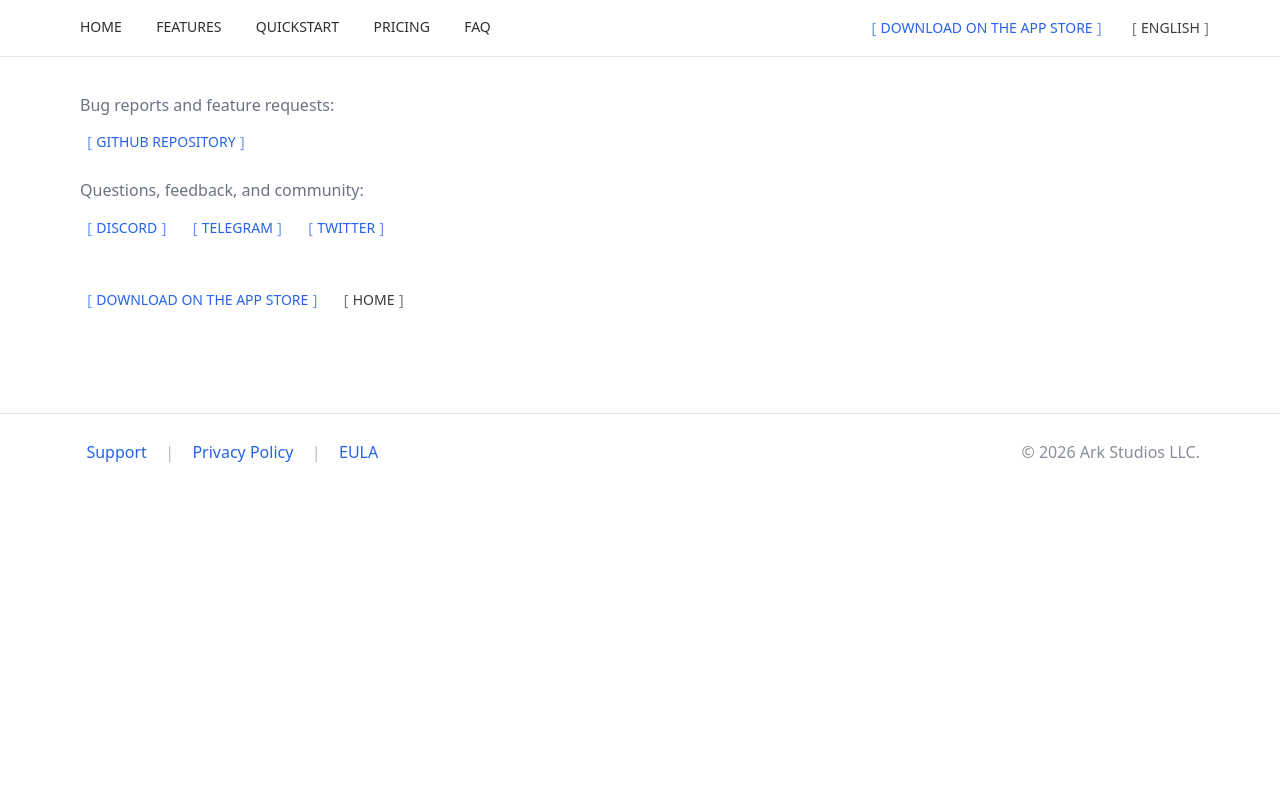
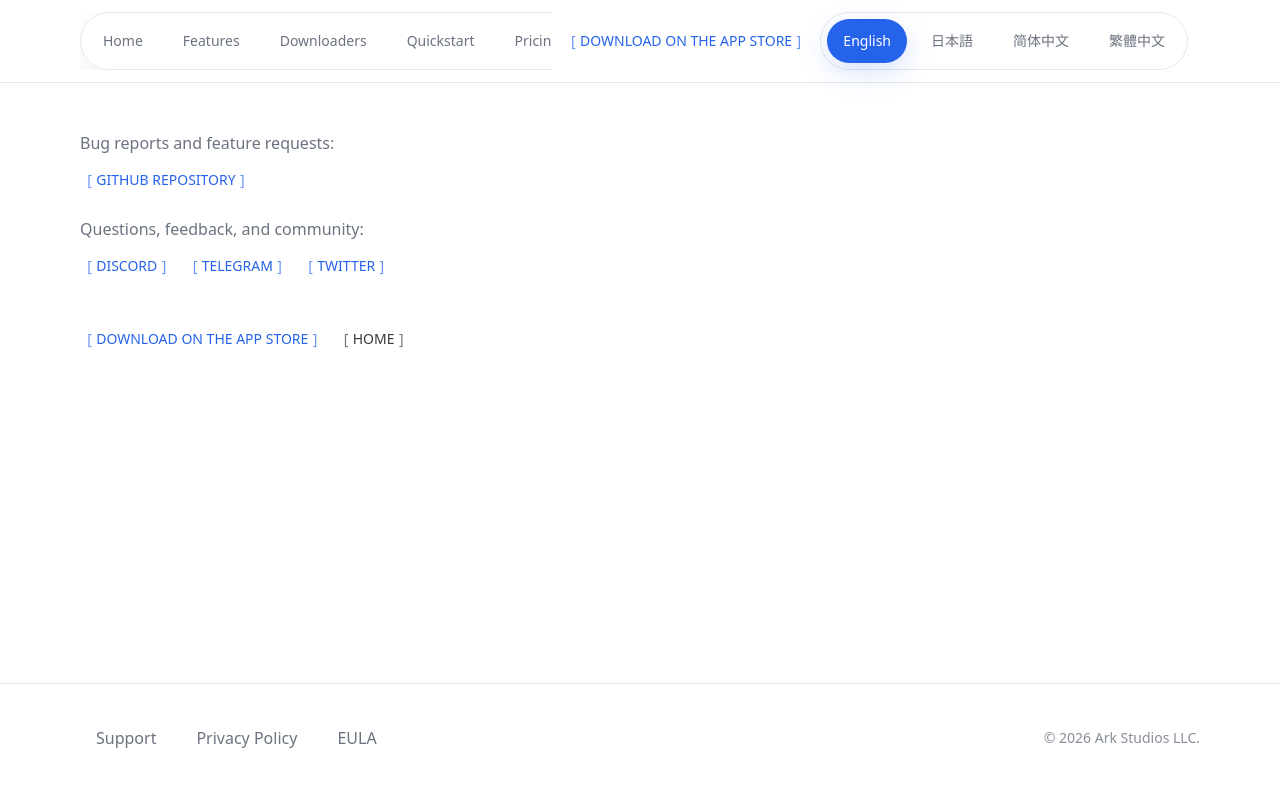
Before and after one commit to BitRemoteApp/bitremote-website, a Next.js app: page /en/support in a window 1280 px wide. Shown: the top 786 px of the page. Built offline with nearby package versions, Linux system fonts and the light colour scheme.

Commit message:
feat(06-02): redesign nav and locale chrome
- add persistent active states and downloaders anchor
- replace bracketed locale controls with calm rounded treatments

```diff
--- a/src/app/[locale]/layout.tsx
+++ b/src/app/[locale]/layout.tsx
@@ -21,7 +21,7 @@ export default async function LocaleLayout({
   const messages = getMessages(locale);
 
   return (
-    <div className="flex min-h-screen flex-col gap-9" data-locale={locale} lang={localeLang[locale]}>
+    <div className="flex min-h-screen flex-col gap-12" data-locale={locale} lang={localeLang[locale]}>
       <TextTabsNav
         locale={locale}
         messages={messages}
@@ -29,37 +29,31 @@ export default async function LocaleLayout({
 
       {children}
 
-      <footer className="border-t border-border pb-10 pt-6 text-text-secondary">
+      <footer className="mt-auto border-t border-border/80 bg-surface/40 pb-10 pt-8 text-text-secondary">
         <div className="mx-auto w-full max-w-6xl px-4">
-          <div className="flex flex-wrap items-center justify-between gap-x-5 gap-y-3 font-sans">
-            <nav className="flex flex-wrap items-center gap-x-3 gap-y-2" aria-label="Footer">
+          <div className="flex flex-col gap-5 font-sans md:flex-row md:items-center md:justify-between">
+            <nav className="flex flex-wrap items-center gap-2" aria-label="Footer">
               <a
-                className="inline-flex items-center px-[0.4rem] py-[0.15rem] text-accent no-underline transition-colors duration-150 hover:bg-accent hover:text-bg active:bg-accent active:text-bg"
+                className="inline-flex min-h-11 items-center rounded-full px-4 py-2 text-text-secondary no-underline transition-colors duration-150 hover:bg-surface hover:text-text-primary active:bg-surface"
                 href={localePath(locale, '/support/')}
               >
                 {messages.pages.support.title}
               </a>
-              <span aria-hidden="true" className="opacity-50">
-                |
-              </span>
               <a
-                className="inline-flex items-center px-[0.4rem] py-[0.15rem] text-accent no-underline transition-colors duration-150 hover:bg-accent hover:text-bg active:bg-accent active:text-bg"
+                className="inline-flex min-h-11 items-center rounded-full px-4 py-2 text-text-secondary no-underline transition-colors duration-150 hover:bg-surface hover:text-text-primary active:bg-surface"
                 href={localePath(locale, '/privacy/')}
               >
                 {messages.pages.privacy.title}
               </a>
-              <span aria-hidden="true" className="opacity-50">
-                |
-              </span>
               <a
-                className="inline-flex items-center px-[0.4rem] py-[0.15rem] text-accent no-underline transition-colors duration-150 hover:bg-accent hover:text-bg active:bg-accent active:text-bg"
+                className="inline-flex min-h-11 items-center rounded-full px-4 py-2 text-text-secondary no-underline transition-colors duration-150 hover:bg-surface hover:text-text-primary active:bg-surface"
                 href={localePath(locale, '/terms/')}
               >
                 {messages.pages.terms.title}
               </a>
             </nav>
 
-            <div className="opacity-80">© 2026 Ark Studios LLC.</div>
+            <div className="text-sm opacity-80">© 2026 Ark Studios LLC.</div>
           </div>
         </div>
       </footer>
--- a/src/components/TextTabsNav.tsx
+++ b/src/components/TextTabsNav.tsx
@@ -29,6 +29,8 @@ export function TextTabsNav({
   const pickerRef = useRef<HTMLDivElement | null>(null);
   const [isLocaleMenuOpen, setIsLocaleMenuOpen] = useState(false);
   const localeMenuId = useId();
+  const isHomePage = currentPathWithinLocale === '/';
+  const isDownloaderPage = currentPathWithinLocale.startsWith('/downloaders/');
 
   useEffect(() => {
     if (!isLocaleMenuOpen) {
@@ -57,48 +59,48 @@ export function TextTabsNav({
     };
   }, [isLocaleMenuOpen]);
 
-  // data-[active=true]:* classes are intentionally never applied.
-  // Tab items respond to hover only — there is no persistent "current page" highlight by design.
   const tabLinkClassName =
-    'relative inline-flex items-center px-[0.45rem] py-[0.15rem] font-sans text-sm uppercase text-text-primary opacity-[0.85] no-underline transition-colors duration-150 hover:bg-accent hover:text-bg hover:opacity-100 active:bg-accent active:text-bg active:opacity-100 data-[active=true]:bg-accent data-[active=true]:text-bg data-[active=true]:opacity-100';
+    'inline-flex min-h-11 items-center rounded-full px-4 py-2 font-sans text-sm font-medium text-text-secondary no-underline transition-colors duration-150 hover:bg-surface hover:text-text-primary active:bg-surface data-[active=true]:bg-accent data-[active=true]:text-white data-[active=true]:shadow-[0_10px_30px_rgba(37,99,235,0.18)]';
   const localeLinkBaseClassName =
-    'group inline-flex items-center px-[0.45rem] py-[0.15rem] font-sans text-sm uppercase no-underline select-none transition duration-150 hover:bg-accent hover:text-bg active:scale-[0.97] active:bg-accent active:text-bg';
+    'inline-flex min-h-11 items-center rounded-full px-4 py-2 font-sans text-sm font-medium no-underline select-none transition-colors duration-150';
 
   const localeLinkClassName = (isCurrent: boolean) =>
     isCurrent
-      ? 'text-accent'
-      : 'text-text-primary opacity-80 hover:opacity-100 active:opacity-100';
+      ? 'bg-accent text-white shadow-[0_10px_28px_rgba(37,99,235,0.18)]'
+      : 'text-text-secondary hover:bg-surface hover:text-text-primary active:bg-surface';
 
-  const localeBracketClassName =
-    'text-current opacity-70 transition-opacity group-hover:opacity-100 group-active:opacity-100';
+  const navItems = [
+    { href: homeHref, label: nav.home, isActive: isHomePage && !isLocaleMenuOpen },
+    { href: `${homeHref}#features`, label: nav.features, isActive: isHomePage },
+    { href: `${homeHref}#downloaders`, label: nav.downloaders, isActive: isHomePage || isDownloaderPage },
+    { href: `${homeHref}#how-it-works`, label: nav.quickstart, isActive: isHomePage },
+    { href: `${homeHref}#plus`, label: nav.subscription, isActive: isHomePage },
+    { href: `${homeHref}#faq`, label: nav.faq, isActive: isHomePage },
+  ] as const;
 
   return (
     <nav
-      className="sticky top-0 z-10 border-b border-border bg-[var(--bg-glass-92)] backdrop-blur"
+      className="sticky top-0 z-20 border-b border-border/80 bg-[var(--bg-glass-95)] backdrop-blur-xl"
       aria-label="Site"
     >
-      <div className="mx-auto flex w-full max-w-6xl flex-nowrap items-center gap-4 py-[0.9rem] whitespace-nowrap">
-        <div className="no-scrollbar min-w-0 flex-1 overflow-x-auto overflow-y-hidden [-webkit-overflow-scrolling:touch]">
-          <div className="inline-flex min-w-max flex-nowrap items-baseline gap-x-5 gap-y-3 pb-[0.1rem] pl-[0.55rem]">
-            <a className={tabLinkClassName} href={homeHref}>
-              {nav.home}
-            </a>
-            <a className={tabLinkClassName} href={`${homeHref}#features`}>
-              {nav.features}
-            </a>
-            <a className={tabLinkClassName} href={`${homeHref}#how-it-works`}>
-              {nav.quickstart}
-            </a>
-            <a className={tabLinkClassName} href={`${homeHref}#plus`}>
-              {nav.subscription}
-            </a>
-            <a className={tabLinkClassName} href={`${homeHref}#faq`}>
-              {nav.faq}
-            </a>
+      <div className="mx-auto flex w-full max-w-6xl flex-wrap items-center gap-3 px-4 py-3 whitespace-nowrap">
+        <div className="min-w-0 flex-1 overflow-x-auto overflow-y-hidden">
+          <div className="inline-flex min-w-max items-center gap-2 rounded-full border border-border/70 bg-surface/80 p-1.5 shadow-[0_10px_30px_rgba(15,23,42,0.06)]">
+            {navItems.map((item) => (
+              <a
+                key={item.href}
+                className={tabLinkClassName}
+                href={item.href}
+                data-active={item.isActive}
+                aria-current={item.isActive ? 'page' : undefined}
+              >
+                {item.label}
+              </a>
+            ))}
           </div>
         </div>
 
-        <div className="hidden min-[480px]:block flex-shrink-0">
+        <div className="hidden shrink-0 sm:block">
           <TextButton href={LINKS.appStore} target="_blank" rel="noreferrer">
             {messages.cta.appStore}
           </TextButton>
@@ -106,7 +108,7 @@ export function TextTabsNav({
 
         <div
           data-locale-switch
-          className="ml-auto hidden flex-nowrap items-center gap-2"
+          className="ml-auto hidden flex-nowrap items-center gap-2 rounded-full border border-border/70 bg-surface/80 p-1.5 lg:flex"
           aria-label="Language"
         >
           {locales.map((l) => {
@@ -118,19 +120,7 @@ export function TextTabsNav({
                 href={localePath(l, currentPathWithinLocale)}
                 aria-current={l === locale ? 'page' : undefined}
               >
-                <span
-                  aria-hidden="true"
-                  className={`mr-[0.55ch] ${localeBracketClassName}`}
-                >
-                  [
-                </span>
                 {localeLabels[l]}
-                <span
-                  aria-hidden="true"
-                  className={`ml-[0.55ch] ${localeBracketClassName}`}
-                >
-                  ]
-                </span>
               </a>
             );
           })}
@@ -139,38 +129,32 @@ export function TextTabsNav({
         <div data-locale-picker className="relative ml-auto" ref={pickerRef}>
           <button
             type="button"
-            className={`${localeLinkBaseClassName} cursor-pointer border-0 bg-transparent text-text-primary opacity-80 hover:opacity-100 active:opacity-100`}
+            className="inline-flex min-h-11 items-center gap-2 rounded-full border border-border/70 bg-surface/80 px-4 py-2 font-sans text-sm font-medium text-text-primary transition-colors duration-150 hover:bg-surface active:bg-surface lg:hidden"
             aria-expanded={isLocaleMenuOpen}
             aria-controls={localeMenuId}
             onClick={() => setIsLocaleMenuOpen((current) => !current)}
           >
-            <span aria-hidden="true" className={`mr-[0.55ch] ${localeBracketClassName}`}>
-              [
-            </span>
             {localeLabels[locale]}
-            <span aria-hidden="true" className={`ml-[0.55ch] ${localeBracketClassName}`}>
-              ]
+            <span aria-hidden="true" className="text-text-secondary">
+              {isLocaleMenuOpen ? '−' : '+'}
             </span>
           </button>
 
           {isLocaleMenuOpen ? (
             <div
-              className="absolute right-0 top-[calc(100%+0.45rem)] z-20 border border-border bg-[var(--bg-glass-95)] py-[0.45rem] px-[0.55rem] backdrop-blur"
+              className="absolute right-0 top-[calc(100%+0.55rem)] z-20 min-w-[12rem] rounded-3xl border border-border/70 bg-[var(--bg-glass-95)] p-2 shadow-[0_24px_48px_rgba(15,23,42,0.14)] backdrop-blur-xl"
               id={localeMenuId}
               role="menu"
               aria-label="Language options"
             >
-              <div className="table border-separate border-spacing-x-0 border-spacing-y-1">
+              <div className="flex flex-col gap-1">
                 {locales.map((l) => {
                   const isCurrent = l === locale;
                   const rowBaseClassName =
-                    'group table-row font-sans text-sm uppercase no-underline select-none transition duration-150';
+                    'inline-flex min-h-11 items-center justify-between rounded-2xl px-4 py-2 font-sans text-sm font-medium no-underline transition-colors duration-150';
                   const rowClassName = isCurrent
-                    ? `${rowBaseClassName} text-accent`
-                    : `${rowBaseClassName} text-text-primary opacity-80 hover:opacity-100 active:opacity-100`;
-
-                  const cellClassName =
-                    'table-cell py-[0.15rem] transition-colors group-hover:bg-accent group-hover:text-bg group-active:bg-accent group-active:text-bg';
+                    ? `${rowBaseClassName} bg-accent text-white shadow-[0_10px_28px_rgba(37,99,235,0.18)]`
+                    : `${rowBaseClassName} text-text-primary hover:bg-surface active:bg-surface`;
                   return (
                     <a
                       key={l}
@@ -179,20 +163,9 @@ export function TextTabsNav({
                       aria-current={l === locale ? 'page' : undefined}
                       role="menuitem"
                     >
-                      <span
-                        aria-hidden="true"
-                        className={`${cellClassName} w-[1ch] text-left ${localeBracketClassName}`}
-                      >
-                        [
-                      </span>
-                      <span className={`${cellClassName} px-[0.55ch] text-center`}>
-                        {localeLabels[l]}
-                      </span>
-                      <span
-                        aria-hidden="true"
-                        className={`${cellClassName} w-[1ch] text-right ${localeBracketClassName}`}
-                      >
-                        ]
+                      <span>{localeLabels[l]}</span>
+                      <span aria-hidden="true" className={isCurrent ? 'opacity-100' : 'opacity-0'}>
+                        •
                       </span>
                     </a>
                   );
```
